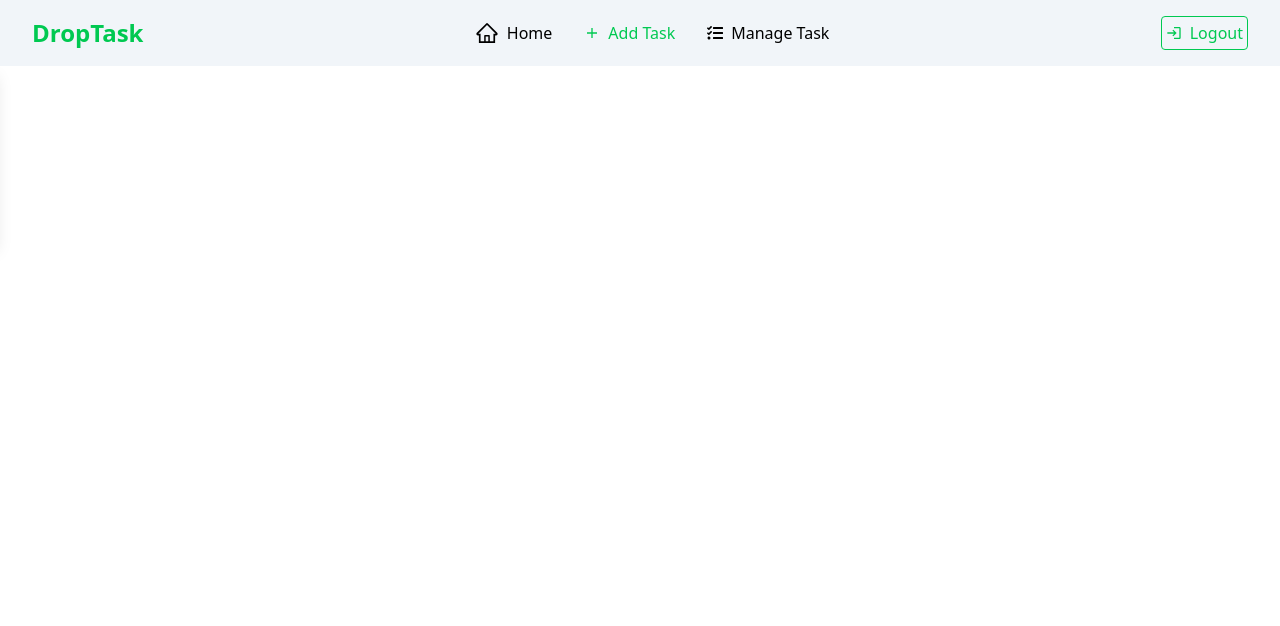
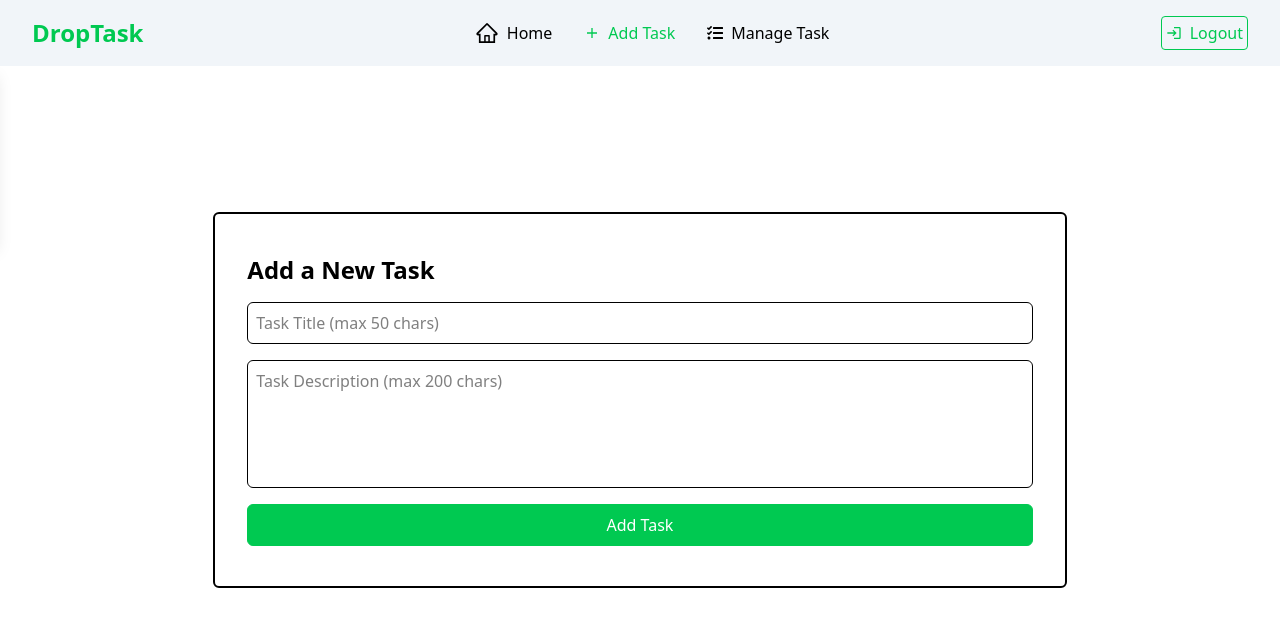
Before and after one commit to mushayed18/DropTask, a React (Vite) app: page /add-task in a window 1280 px wide. Shown: the top 626 px of the page. Built offline with nearby package versions, Linux system fonts and the light colour scheme; no server answers; sample sign-in values are in the browser's storage.

Commit message:
Add task page added with the functionality

```diff
--- a/package.json
+++ b/package.json
@@ -11,6 +11,7 @@
   },
   "dependencies": {
     "@tailwindcss/vite": "^4.0.7",
+    "axios": "^1.7.9",
     "firebase": "^11.3.1",
     "react": "^19.0.0",
     "react-dom": "^19.0.0",
--- a/src/pages/AddTask/AddTask.jsx
+++ b/src/pages/AddTask/AddTask.jsx
@@ -1,9 +1,74 @@
+import { useState, useContext } from "react";
+import axios from "axios";
+import toast from "react-hot-toast";
+import { AuthContext } from "../../Provider/AuthProvider";
+
 const AddTask = () => {
-    return (
-        <div>
-            hello
-        </div>
-    );
+  const { user } = useContext(AuthContext);
+  const [taskData, setTaskData] = useState({ title: "", description: "" });
+
+  const handleChange = (e) => {
+    const { name, value } = e.target;
+    setTaskData((prev) => ({ ...prev, [name]: value }));
+  };
+
+  const handleSubmit = async (e) => {
+    e.preventDefault();
+
+    if (!user?.uid) {
+      toast.error("You must be logged in to add tasks.");
+      return;
+    }
+
+    if (!taskData.title) {
+      toast.error("Title is required!");
+      return;
+    }
+
+    try {
+      const response = await axios.post("http://localhost:5000/tasks", {
+        ...taskData,
+        userId: user.uid,
+      });
+
+      toast.success(response.data.message);
+      setTaskData({ title: "", description: "" });
+
+    } catch (error) {
+      toast.error(error.response?.data?.message || "Failed to add task");
+    }
+  };
+
+  return (
+    <div className="min-h-screen flex items-center justify-center">
+      <div className="w-11/12 lg:w-8/12 border-2 rounded-md px-8 py-10">
+        <h2 className="text-2xl font-bold mb-4">Add a New Task</h2>
+        <form onSubmit={handleSubmit} className="flex flex-col gap-4">
+          <input
+            type="text"
+            name="title"
+            placeholder="Task Title (max 50 chars)"
+            value={taskData.title}
+            onChange={handleChange}
+            maxLength={50}
+            required
+            className="border p-2 rounded-md"
+          />
+          <textarea
+            name="description"
+            placeholder="Task Description (max 200 chars)"
+            value={taskData.description}
+            onChange={handleChange}
+            maxLength={200}
+            className="border p-2 rounded-md h-32 resize-none"
+          />
+          <button type="submit" className="bg-green-500 text-white px-4 py-2 rounded-md hover:bg-white hover:text-black border border-green-500 cursor-pointer">
+            Add Task
+          </button>
+        </form>
+      </div>
+    </div>
+  );
 };
 
 export default AddTask;
--- a/src/pages/Login/Login.jsx
+++ b/src/pages/Login/Login.jsx
@@ -2,25 +2,34 @@ import { useContext } from "react";
 import { FcGoogle } from "react-icons/fc";
 import { AuthContext } from "../../Provider/AuthProvider";
 import { useNavigate } from "react-router-dom";
+import axios from "axios";
 import toast from "react-hot-toast";
 
 const Login = () => {
-  const { setUser, signInWithGoogle, setLoading } =
-    useContext(AuthContext);
-
+  const { setUser, signInWithGoogle, setLoading } = useContext(AuthContext);
   const navigate = useNavigate();
 
   const handleGoogleBtn = async () => {
     try {
       setLoading(true);
       const result = await signInWithGoogle();
-      setUser(result.user);
+      const loggedInUser = result.user;
+
+      setUser(loggedInUser);
       toast.success("Login successful!", {
         style: {
           background: "#00C951",
           color: "#FFFFFF",
         },
       });
+
+      // Send user data to backend to store in MongoDB (only if it's their first login)
+      await axios.post("http://localhost:5000/users", {
+        uid: loggedInUser.uid,
+        email: loggedInUser.email,
+        displayName: loggedInUser.displayName,
+      });
+
       navigate("/");
     } catch (error) {
       toast.error("There is an error. Please try again!", {
@@ -38,9 +47,12 @@ const Login = () => {
     <div className="min-h-screen flex items-center justify-center md:px-7">
       <div className="border-2 rounded-none md:rounded-md px-12 py-12 md:py-24 flex flex-col items-center gap-16">
         <h1 className="font-bold text-3xl text-center">
-          To continue to DropTask you have to login with google first
+          To continue to DropTask you have to login with Google first
         </h1>
-        <button onClick={handleGoogleBtn} className="w-full md:w-2/4 lg:w-1/3 justify-center cursor-pointer flex items-center gap-2 border px-6 py-3 hover:bg-green-500 hover:text-white">
+        <button
+          onClick={handleGoogleBtn}
+          className="w-full md:w-2/4 lg:w-1/3 justify-center cursor-pointer flex items-center gap-2 border px-6 py-3 hover:bg-green-500 hover:text-white"
+        >
           Login with Google <FcGoogle size={24} />
         </button>
       </div>
--- a/src/pages/ManageTask/ManageTask.jsx
+++ b/src/pages/ManageTask/ManageTask.jsx
@@ -1,7 +1,7 @@
 const ManageTask = () => {
     return (
         <div>
-            manage
+
         </div>
     );
 };
```
Also changed, not shown: 1 other file (tests, documents, lock files or other folders).
